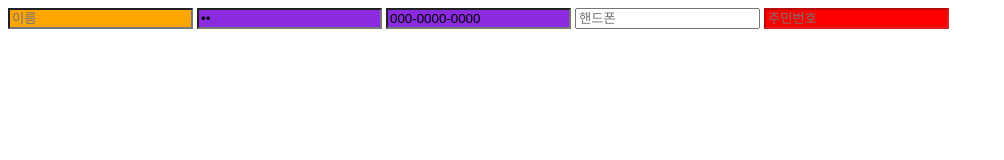
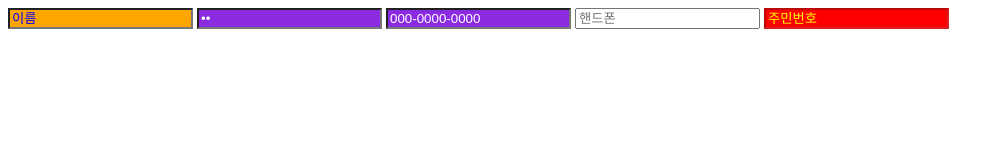
Before and after one commit to hzj04473/dt_4th_gd, a plain HTML site: page css/실습6.html in a window 1280 px wide. Shown: the whole page, without its empty margins (0-1004 px from the left). Drawn offline with Linux system fonts and the light colour scheme.

Commit message:
1115. css 실습6 (수정)

```diff
--- a/css/실습6.html
+++ b/css/실습6.html
@@ -9,12 +9,22 @@
     [disabled] {
       background-color: red;
     }
+
+    [disabled]::placeholder {
+      color: yellow;
+    }
+
     [placeholder='이름'] {
       background-color: orange;
     }
 
+    [placeholder='이름']::placeholder {
+      color: blue;
+    }
+
     [value] {
       background-color: blueviolet;
+      color: #fff;
     }
   </style>
   <body>
```
